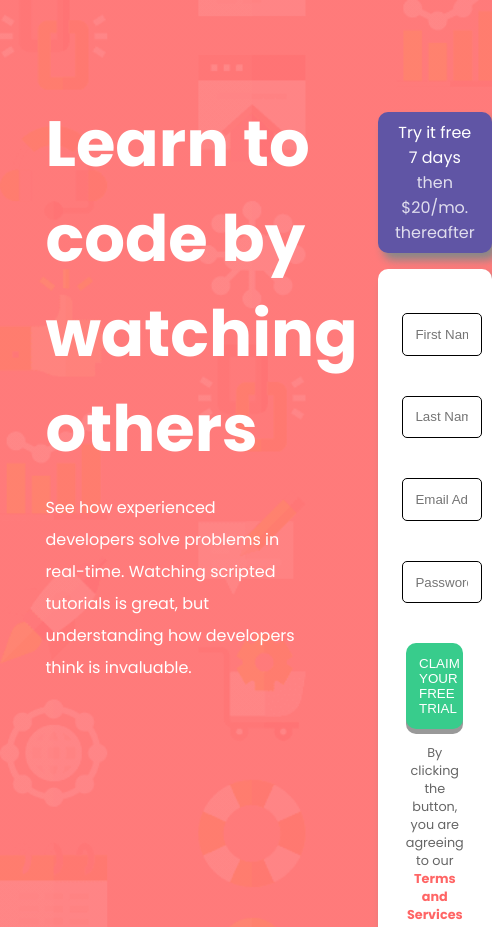
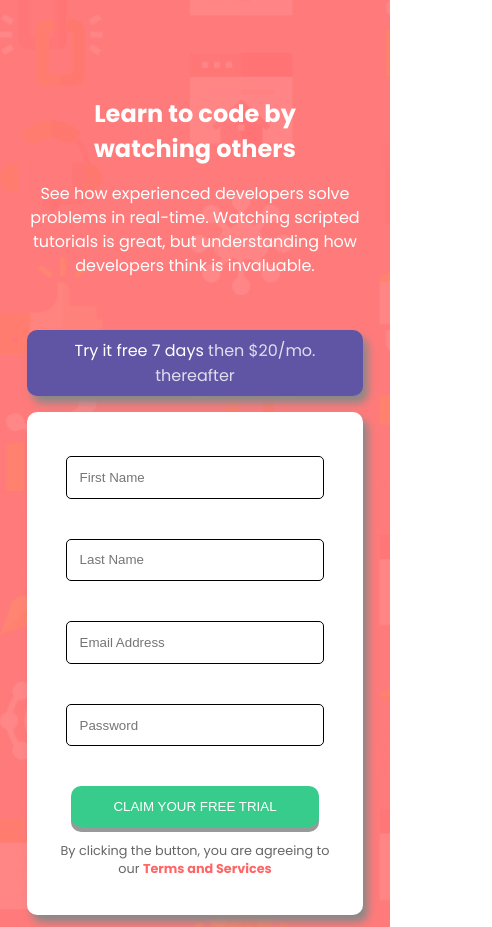
Before and after one commit to Starisblack/sign-up-form-master, a plain HTML site: page index.html in a window 390 px wide. Shown: the top 927 px of the page, 492 px wide, since content can reach past the window. Drawn offline with Linux system fonts and the light colour scheme.

Commit message:
Update styles.css

```diff
--- a/styles.css
+++ b/styles.css
@@ -1,4 +1,4 @@
-body{
+body {
   text-align: center;
   color: white;
   background-image: url("images/bg-intro-desktop.png"), linear-gradient(hsl(0, 100%, 74%), hsl(0, 100%, 74%));
@@ -7,46 +7,41 @@ body{
   font-family: 'Poppins', sans-serif;
 }
 
-.main-container{
+.main-container {
   display: grid;
   grid-template-columns: auto auto;
   grid-gap: 20px;
   width: 80%;
   margin: 6rem auto 0 auto;
-
 }
 
-
-.container-one{
+.container-one {
   text-align: left;
 }
 
-h1{
+h1 {
   font-size: 4rem;
   width: 90%;
   margin: 0;
 }
 
-.container-one p{
+.container-one p {
   width: 80%;
   line-height: 2;
 }
-
-
 
 .title {
   background-color: hsl(248, 32%, 49%);
   padding: 0.5rem 1rem;
   box-shadow: 5px 7px 8px #888888;
   border-radius: 10px;
-
 }
 
-.sub-title{
+.sub-title {
   opacity: 80%;
 }
 
-.user-registration{
+.user-registration {
   background-color: white;
   padding: 1.5rem;
   box-shadow: 5px 7px 8px #888888;
@@ -54,7 +49,7 @@ h1{
   position: relative;
 }
 
-input{
+input {
   display: block;
   width: 80%;
   padding: 0.8rem;
@@ -63,35 +58,34 @@ input{
   border: 1px solid;
 }
 
-
-.input-container{
+.input-container {
   position: relative;
   margin-bottom: 40px;
 }
 
-.input-icons{
+.input-icons {
   position: absolute;
   right: 10%;
   top: 18%;
 }
 
-.error-msg{
-  color:  hsl(0, 100%, 74%);
+.error-msg {
+  color: hsl(0, 100%, 74%);
   font-size: 0.7rem;
   position: absolute;
   top: 90%;
   right: 10%;
 }
 
-.password{
+.password {
   margin-bottom: 30px;
 }
 
-.input-icons, .error-msg{
+.input-icons, .error-msg {
   display: none;
 }
 
-.btn{
+.btn {
   width: 86%;
   padding: 0.8rem;
   color: white;
@@ -101,9 +95,9 @@ input{
   box-shadow: 0 5px #999;
 }
 
-
-
-.btn:hover {background-color: #3e8e41}
+.btn:hover {
+  background-color: #3e8e41
+}
 
 .btn:active {
   background-color: #3e8e41;
@@ -111,26 +105,52 @@ input{
   transform: translateY(4px);
 }
 
-
-.terms{
+.terms {
   margin-top: 15px;
   color: black;
   font-size: 0.8rem;
   opacity: 60%;
 }
 
-.sub-term{
+.sub-term {
   color: red;
   font-weight: bold;
 }
 
-
-.attribution{
+.attribution {
   font-size: 15px;
   text-align: center;
   margin-top: 50px;
 }
 
-  .attribution a {
-    color: hsl(228, 45%, 44%);
+.attribution a {
+  color: hsl(228, 45%, 44%);
+}
+
+@media screen and (max-width: 780px) {
+  .main-container {
+    width: 90%;
   }
+
+  .container-one {
+    grid-column: 1 / span 2;
+    text-align: center;
+  }
+
+  h1 {
+    font-size: 1.5rem;
+    width: 70%;
+    margin: 0;
+    margin: 0 auto;
+  }
+
+  .container-one p {
+    width: 100%;
+    line-height: 1.5;
+  }
+
+  .container-two {
+    grid-column: 1 / span 2;
+    grid-row: 2 / 3;
+  }
+}
```
